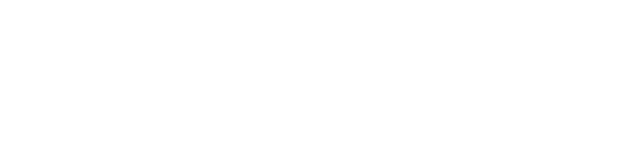
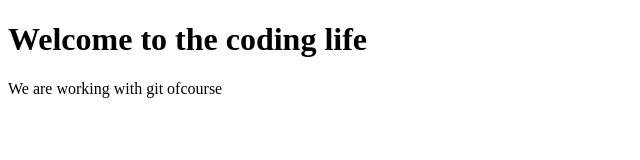
Before and after one commit to AdeDesmond/test-learn, a plain HTML site: page index.html in a window 1280 px wide. Shown: the whole page, without its empty margins (0-640 px from the left). Drawn offline with Linux system fonts and the light colour scheme.

Commit message:
Update index.html

```diff
--- a/index.html
+++ b/index.html
@@ -5,5 +5,8 @@
     <meta name="viewport" content="width=device-width, initial-scale=1.0" />
     <title>Document</title>
   </head>
-  <body></body>
+  <body>
+    <h1>Welcome to the coding life</h1>
+    <p>We are working with git ofcourse </p>
+  </body>
 </html>
```
